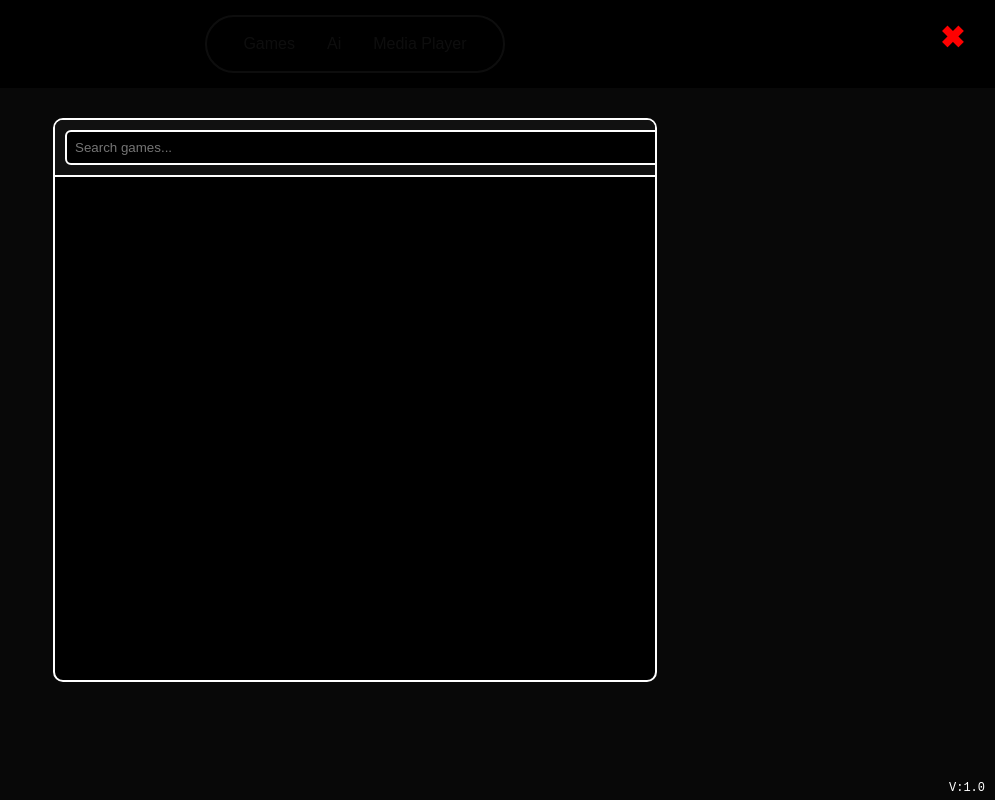
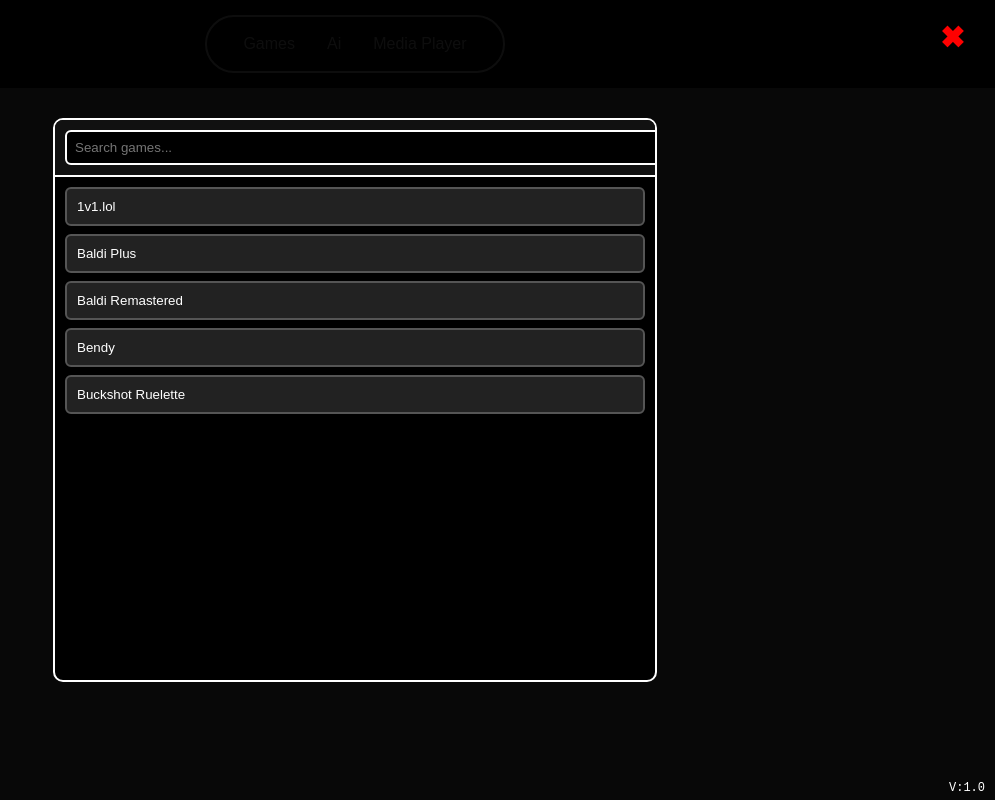
Before and after one commit to NOTAHACKER9999/SCHOOL-OVERRIDE, a plain HTML site: page School Override/Parts/School Override Updater.html in a window 1280 px wide. Both pictures are taken after a click on the button "Games". Shown: the whole page, without its empty margins (285-1280 px from the left). Drawn offline with Linux system fonts and the light colour scheme; no server answers.

Commit message:
Update School Override Updater.html

```diff
--- a/School Override/Parts/School Override Updater.html
+++ b/School Override/Parts/School Override Updater.html
@@ -107,15 +107,20 @@ document.getElementById('polybuzz-btn').addEventListener('click', ()=>openOverla
 document.getElementById('media-btn').addEventListener('click', ()=>openOverlay("https://raw.githubusercontent.com/NOTAHACKER9999/SCHOOL-OVERRIDE/refs/heads/main/School%20Override/Parts/Media%20Player.html"));
 closeOverlay.addEventListener('click', ()=>{overlay.style.display='none'; overlayIframe.srcdoc='';});
 
-// Games panel - always fetch fresh list
-async function fetchAndRenderGames(filter=""){
-  const res = await fetch("https://api.github.com/repos/NOTAHACKER9999/SCHOOL-OVERRIDE/contents/School%20Override/Parts/Games");
-  const data = await res.json();
-  const games = data.filter(f=>f.name.endsWith(".html")).map(f=>({name:f.name.replace(".html",""), link:f.download_url}));
-  const filtered = games.filter(g=>g.name.toLowerCase().includes(filter.toLowerCase()));
-  gamesList.innerHTML = "";
+// Games panel - working version
+const allGames = [
+  {name:"1v1.lol", link:"https://raw.githubusercontent.com/NOTAHACKER9999/SCHOOL-OVERRIDE/refs/heads/main/School%20Override/Parts/Games/1v1.lol.html"},
+  {name:"Baldi Plus", link:"https://raw.githubusercontent.com/NOTAHACKER9999/SCHOOL-OVERRIDE/refs/heads/main/School%20Override/Parts/Games/Baldi%20Plus.html"},
+  {name:"Baldi Remastered", link:"https://raw.githubusercontent.com/NOTAHACKER9999/SCHOOL-OVERRIDE/refs/heads/main/School%20Override/Parts/Games/Baldi%20Remastered.html"},
+  {name:"Bendy", link:"https://raw.githubusercontent.com/NOTAHACKER9999/SCHOOL-OVERRIDE/refs/heads/main/School%20Override/Parts/Games/Bendy.html"},
+  {name:"Buckshot Ruelette", link:"https://raw.githubusercontent.com/NOTAHACKER9999/SCHOOL-OVERRIDE/refs/heads/main/School%20Override/Parts/Games/Buckshot%20Ruelette.html"}
+];
+
+function renderGames(filter=""){
+  gamesList.innerHTML="";
+  const filtered = allGames.filter(g=>g.name.toLowerCase().includes(filter.toLowerCase()));
   filtered.forEach(g=>{
-    const btn=document.createElement('button');
+    const btn = document.createElement('button');
     btn.textContent = g.name;
     btn.addEventListener('click', ()=>{
       openOverlay(g.link);
@@ -127,15 +132,14 @@ async function fetchAndRenderGames(filter=""){
 
 document.getElementById('games-btn').addEventListener('click', ()=>{
   gamesModal.style.display='flex';
-  fetchAndRenderGames();
+  renderGames();
 });
 
 gameSearch.addEventListener('input', (e)=>{
-  fetchAndRenderGames(e.target.value);
+  renderGames(e.target.value);
 });
 
 closeGames.addEventListener('click', ()=>{gamesModal.style.display='none';});
-
 </script>
 </body>
 </html>
```
